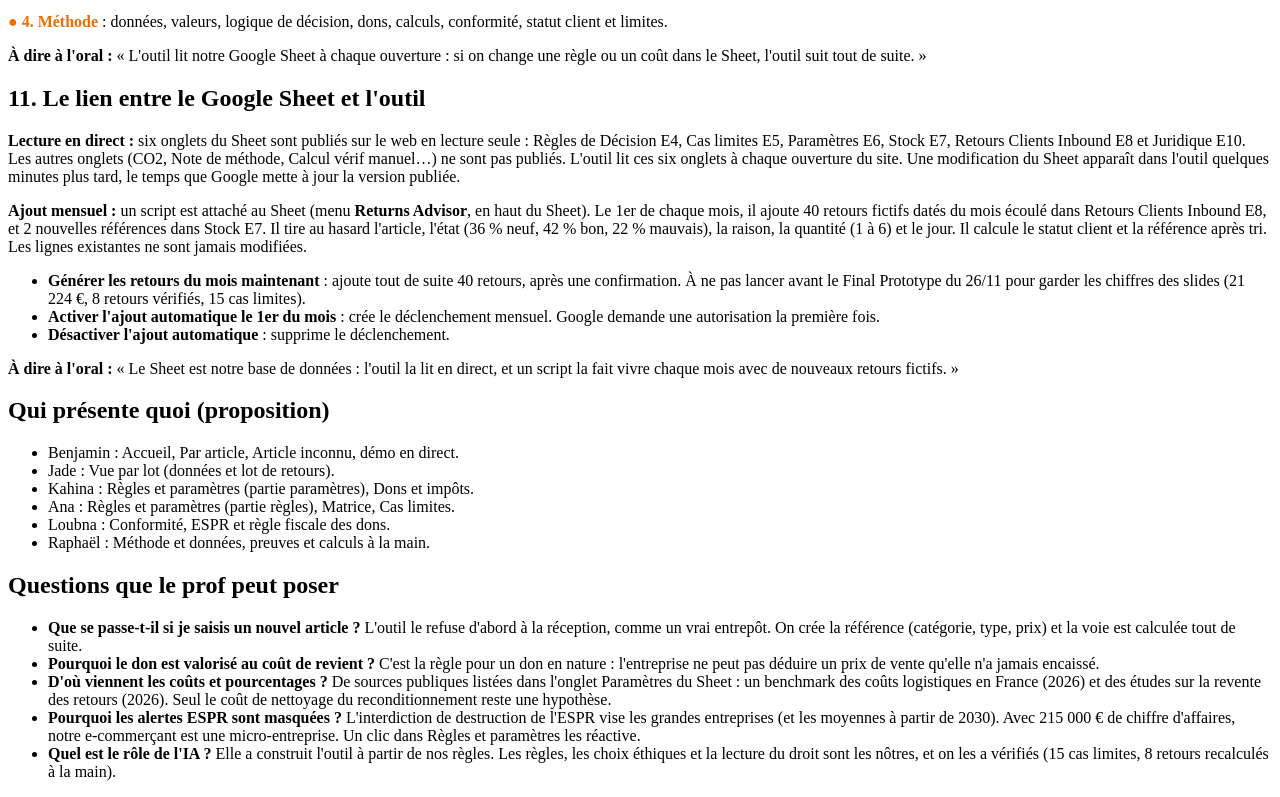
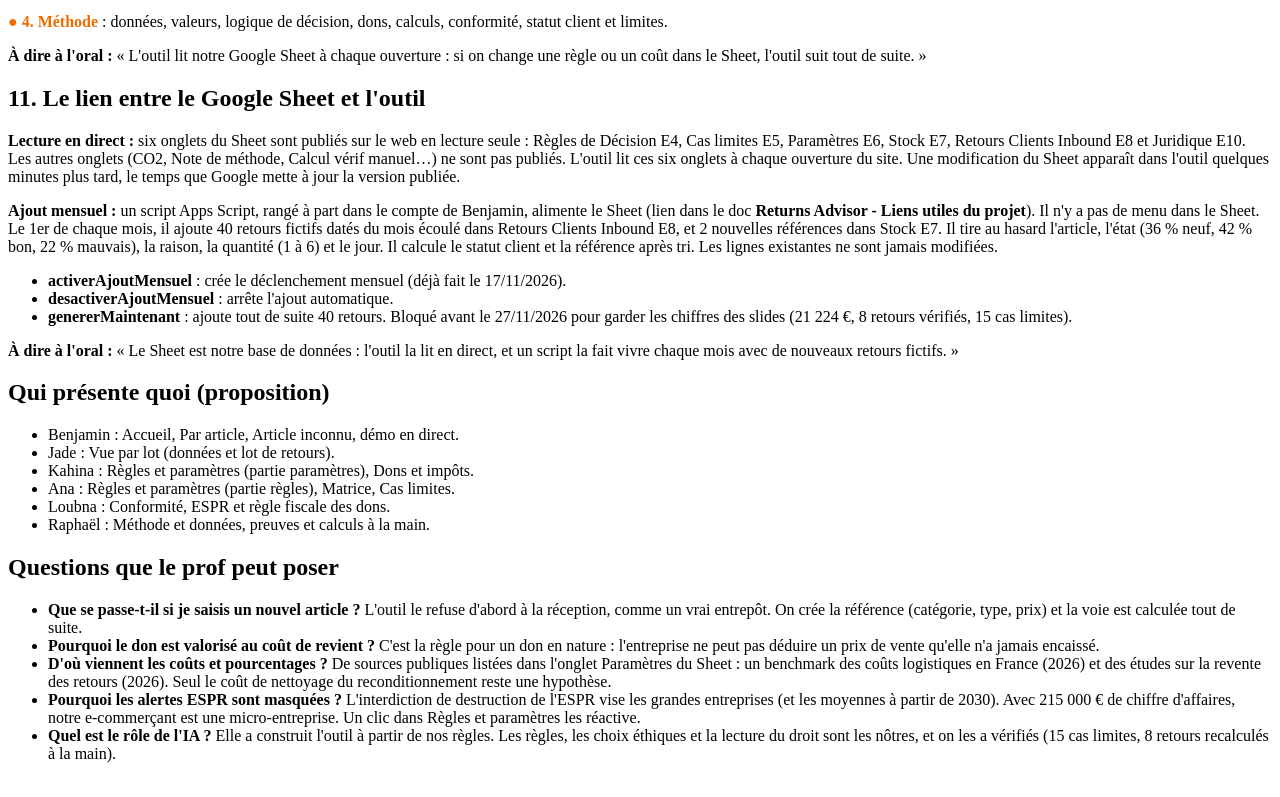
Before and after one commit to BenjaminRossi13/Returns-advisor, a plain HTML site: page guide/guide.html in a window 1280 px wide. Shown: the part 9891-10688 px from the top of the page. Drawn offline with Linux system fonts and the light colour scheme.

Commit message:
Guide : script mensuel autonome, sans menu dans le Sheet
Co-Authored-By: Claude Opus 5.5 <noreply@anthropic.com>
Claude-Session: https://claude.ai/code/session_016zhmvcjhmwkBMkNtosfYAC

```diff
--- a/guide/guide.html
+++ b/guide/guide.html
@@ -123,8 +123,8 @@
 <p><b>À dire à l'oral :</b> « L'outil lit notre Google Sheet à chaque ouverture : si on change une règle ou un coût dans le Sheet, l'outil suit tout de suite. »</p>
 <h2>11. Le lien entre le Google Sheet et l'outil</h2>
 <p><b>Lecture en direct :</b> six onglets du Sheet sont publiés sur le web en lecture seule : Règles de Décision E4, Cas limites E5, Paramètres E6, Stock E7, Retours Clients Inbound E8 et Juridique E10. Les autres onglets (CO2, Note de méthode, Calcul vérif manuel…) ne sont pas publiés. L'outil lit ces six onglets à chaque ouverture du site. Une modification du Sheet apparaît dans l'outil quelques minutes plus tard, le temps que Google mette à jour la version publiée.</p>
-<p><b>Ajout mensuel :</b> un script est attaché au Sheet (menu <b>Returns Advisor</b>, en haut du Sheet). Le 1er de chaque mois, il ajoute 40 retours fictifs datés du mois écoulé dans Retours Clients Inbound E8, et 2 nouvelles références dans Stock E7. Il tire au hasard l'article, l'état (36 % neuf, 42 % bon, 22 % mauvais), la raison, la quantité (1 à 6) et le jour. Il calcule le statut client et la référence après tri. Les lignes existantes ne sont jamais modifiées.</p>
-<ul><li><b>Générer les retours du mois maintenant</b> : ajoute tout de suite 40 retours, après une confirmation. À ne pas lancer avant le Final Prototype du 26/11 pour garder les chiffres des slides (21 224 €, 8 retours vérifiés, 15 cas limites).</li><li><b>Activer l'ajout automatique le 1er du mois</b> : crée le déclenchement mensuel. Google demande une autorisation la première fois.</li><li><b>Désactiver l'ajout automatique</b> : supprime le déclenchement.</li></ul>
+<p><b>Ajout mensuel :</b> un script Apps Script, rangé à part dans le compte de Benjamin, alimente le Sheet (lien dans le doc <b>Returns Advisor - Liens utiles du projet</b>). Il n'y a pas de menu dans le Sheet. Le 1er de chaque mois, il ajoute 40 retours fictifs datés du mois écoulé dans Retours Clients Inbound E8, et 2 nouvelles références dans Stock E7. Il tire au hasard l'article, l'état (36 % neuf, 42 % bon, 22 % mauvais), la raison, la quantité (1 à 6) et le jour. Il calcule le statut client et la référence après tri. Les lignes existantes ne sont jamais modifiées.</p>
+<ul><li><b>activerAjoutMensuel</b> : crée le déclenchement mensuel (déjà fait le 17/11/2026).</li><li><b>desactiverAjoutMensuel</b> : arrête l'ajout automatique.</li><li><b>genererMaintenant</b> : ajoute tout de suite 40 retours. Bloqué avant le 27/11/2026 pour garder les chiffres des slides (21 224 €, 8 retours vérifiés, 15 cas limites).</li></ul>
 <p><b>À dire à l'oral :</b> « Le Sheet est notre base de données : l'outil la lit en direct, et un script la fait vivre chaque mois avec de nouveaux retours fictifs. »</p>
 <h2>Qui présente quoi (proposition)</h2>
 <ul><li>Benjamin : Accueil, Par article, Article inconnu, démo en direct.</li><li>Jade : Vue par lot (données et lot de retours).</li><li>Kahina : Règles et paramètres (partie paramètres), Dons et impôts.</li><li>Ana : Règles et paramètres (partie règles), Matrice, Cas limites.</li><li>Loubna : Conformité, ESPR et règle fiscale des dons.</li><li>Raphaël : Méthode et données, preuves et calculs à la main.</li></ul>
```
